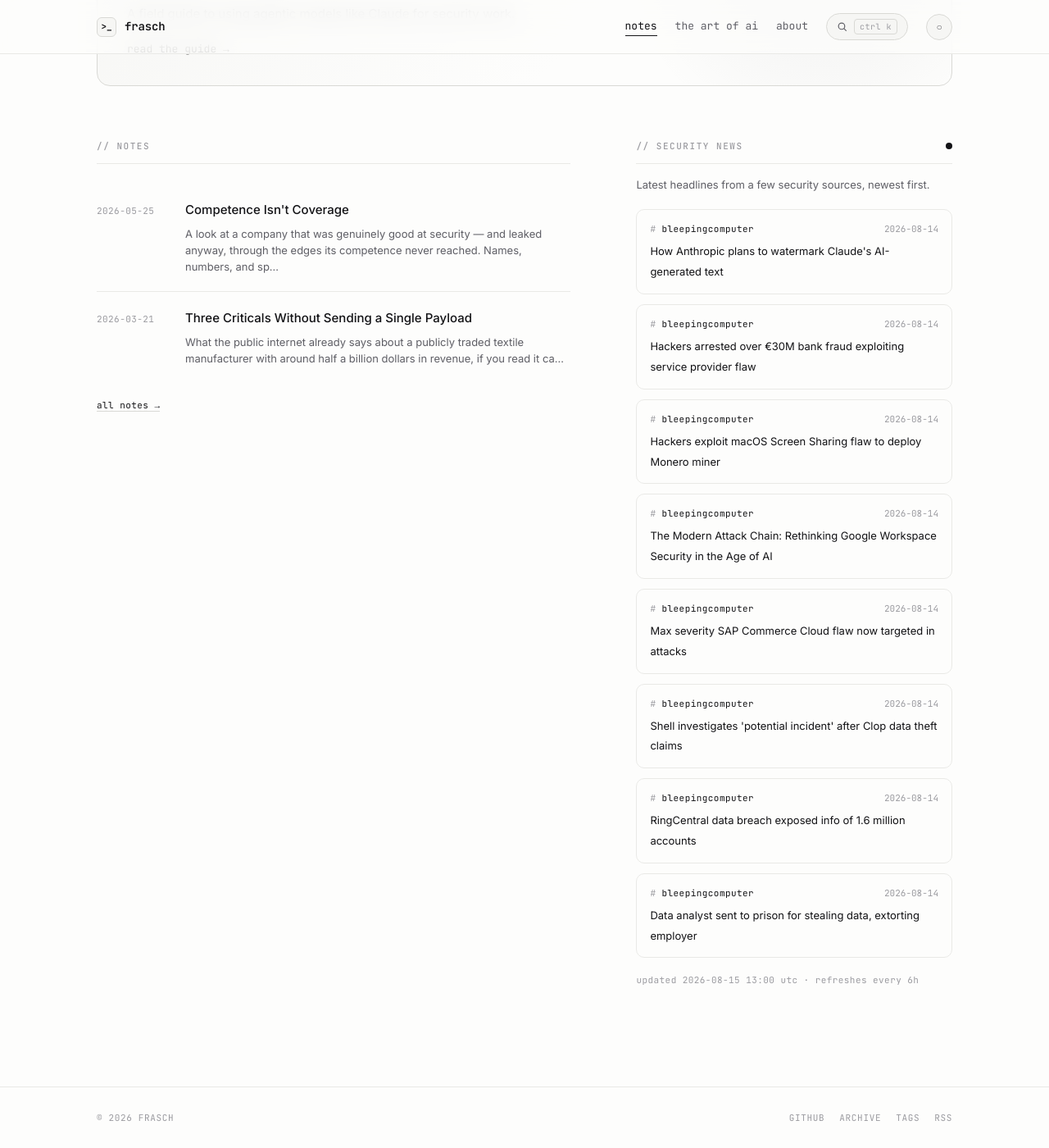
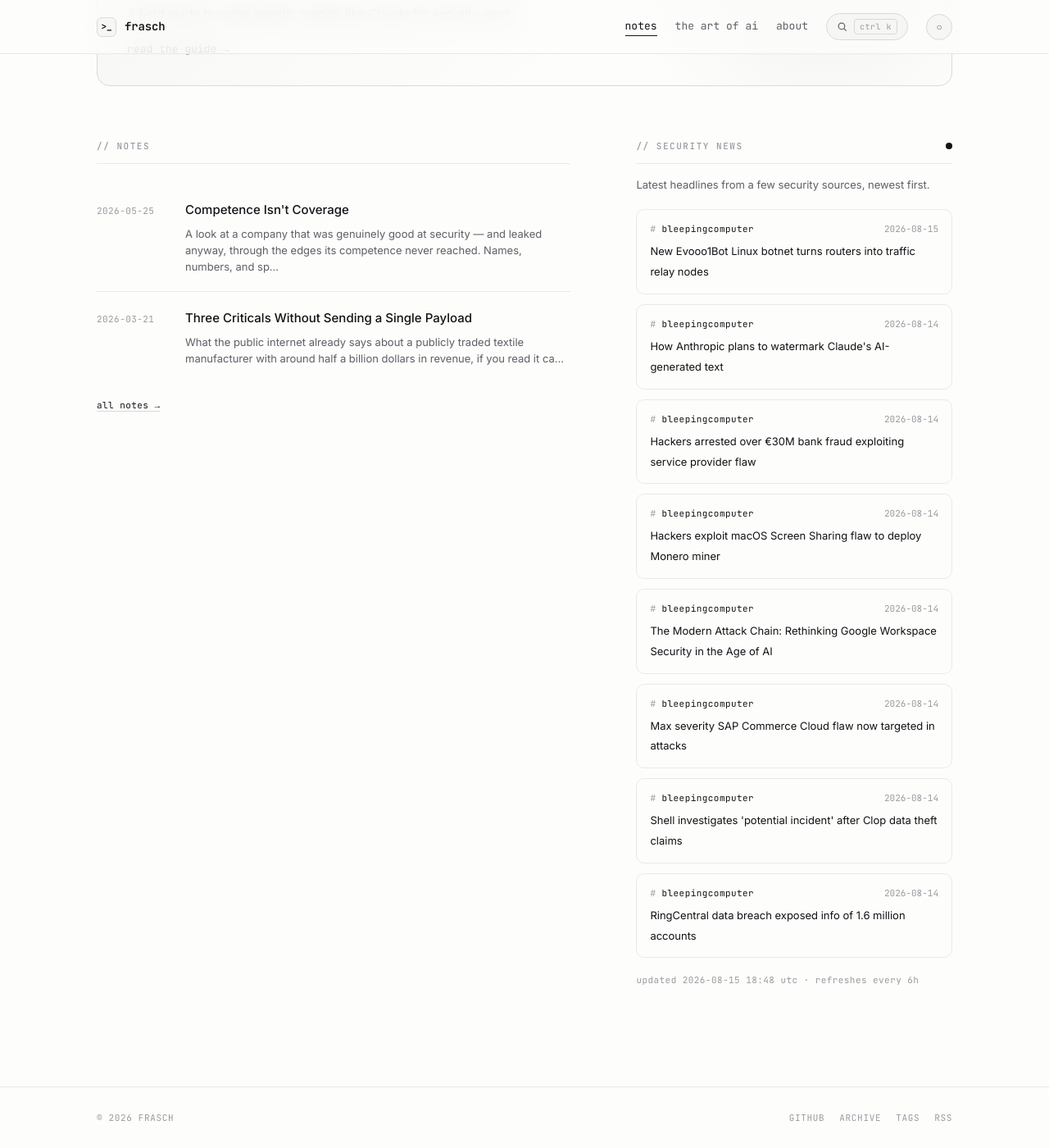
Before and after one commit to whoisfrasch/frasch, a Jekyll site: the page built from index.html, in a window 1280 px wide and 1400 px high, scrolled down 615 px. Shown: the whole window at 82% size. Built offline with Jekyll 4.4.1, drawn with Linux system fonts in a browser that asks for light colours.

Commit message:
Refresh security news feed

```diff
--- a/_data/news.json
+++ b/_data/news.json
@@ -1,6 +1,12 @@
 {
-  "updated": "2026-08-15T13:00:35Z",
+  "updated": "2026-08-15T18:48:36Z",
   "items": [
+    {
+      "source": "bleepingcomputer",
+      "title": "New Evooo1Bot Linux botnet turns routers into traffic relay nodes",
+      "link": "https://www.bleepingcomputer.com/news/security/new-evooo1bot-linux-botnet-turns-routers-into-traffic-relay-nodes/",
+      "date": "2026-08-15T14:14:38Z"
+    },
     {
       "source": "bleepingcomputer",
       "title": "How Anthropic plans to watermark Claude's AI-generated text",
@@ -42,12 +48,6 @@
       "title": "RingCentral data breach exposed info of 1.6 million accounts",
       "link": "https://www.bleepingcomputer.com/news/security/ringcentral-data-breach-exposed-info-of-16-million-accounts/",
       "date": "2026-08-14T10:52:05Z"
-    },
-    {
-      "source": "bleepingcomputer",
-      "title": "Data analyst sent to prison for stealing data, extorting employer",
-      "link": "https://www.bleepingcomputer.com/news/security/data-analyst-sent-to-prison-for-stealing-data-extorting-employer/",
-      "date": "2026-08-14T08:27:18Z"
     }
   ]
 }
```
